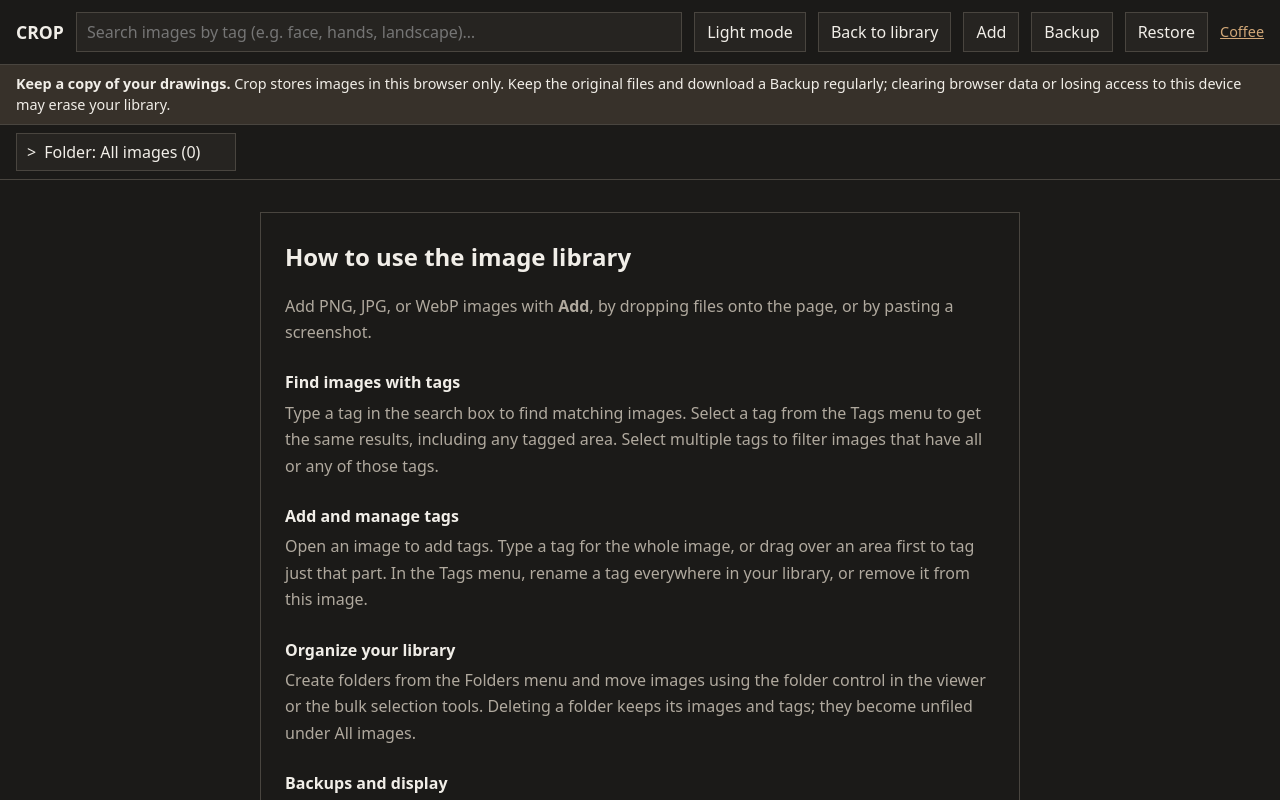
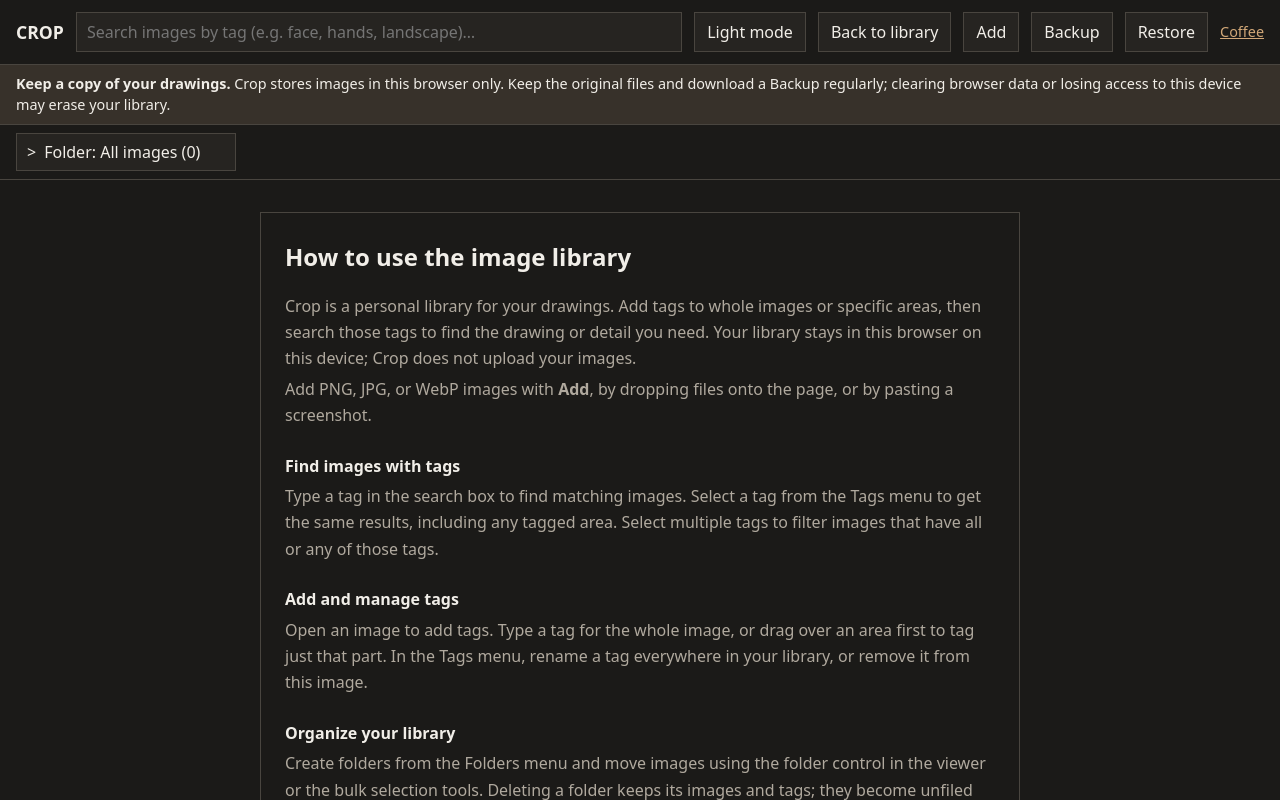
Before and after one commit to NOT16180/crop, a Svelte app: page / in a window 1280 px wide. Both pictures are taken after a click on the button "How to use". Shown: the top 800 px of the page. Built offline with nearby package versions, Linux system fonts and the light colour scheme.

Commit message:
Explain Crop in help page

```diff
--- a/src/App.svelte
+++ b/src/App.svelte
@@ -773,6 +773,8 @@
   {#if showHelp}
     <article class="help-page">
       <h2>How to use the image library</h2>
+      <p>Crop is a personal library for your drawings. Add tags to whole images or specific areas, then search those tags to find the drawing or detail you need. Your library stays in this browser on this device; Crop does not upload your images.</p>
+
       <p>Add PNG, JPG, or WebP images with <strong>Add</strong>, by dropping files onto the page, or by pasting a screenshot.</p>
 
       <h3>Find images with tags</h3>
```
